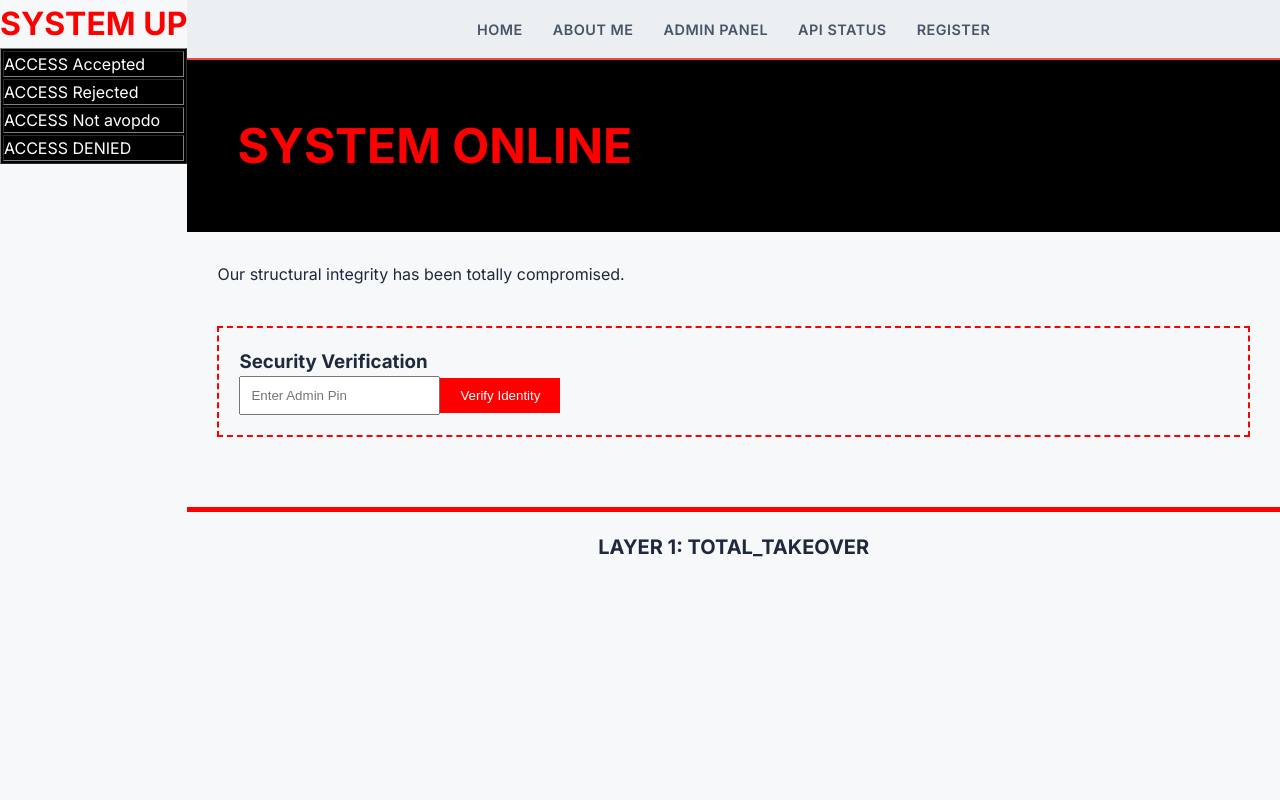
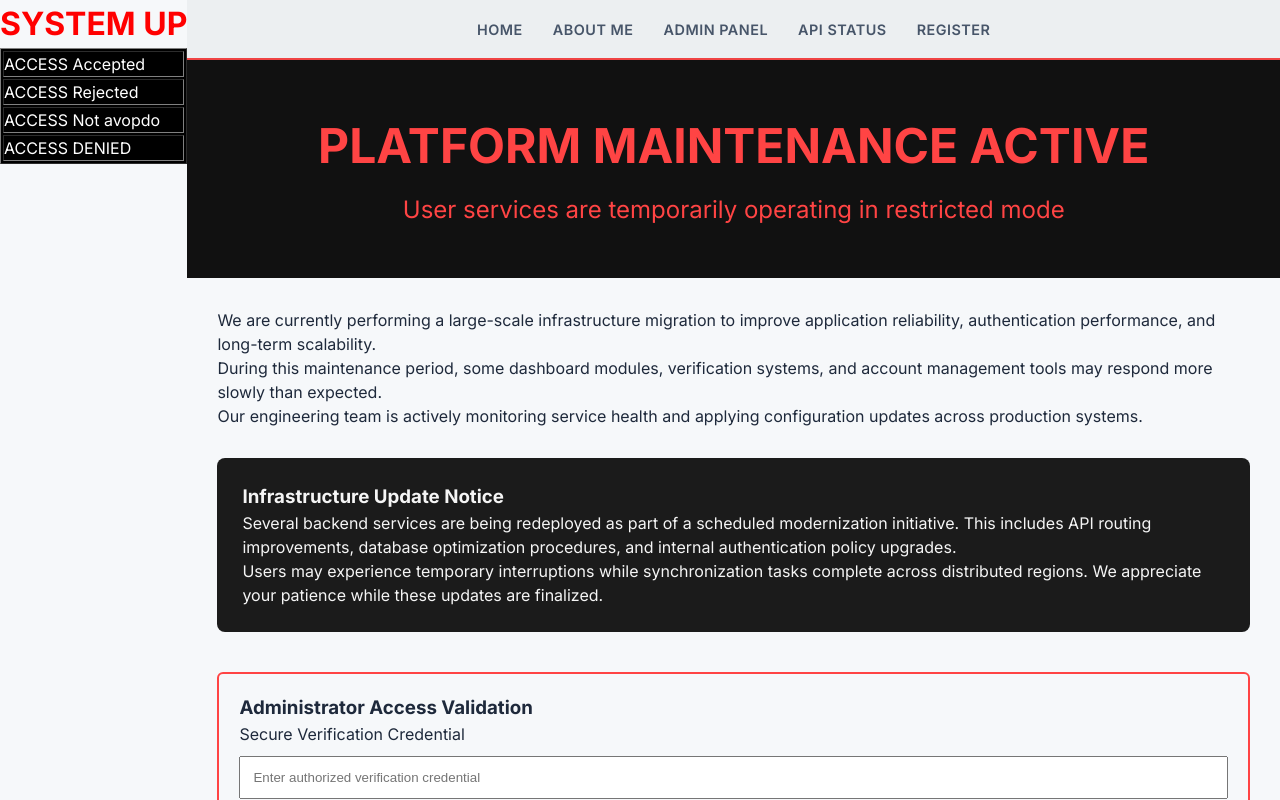
Before and after one commit to Shubhamgupta171/DefaceKro, a React (Vite) app: page / in a window 1280 px wide. Built offline with nearby package versions, Linux system fonts and the light colour scheme.

Commit message:
Update MainContent.jsx

```diff
--- a/src/components/MainContent.jsx
+++ b/src/components/MainContent.jsx
@@ -1,65 +1,129 @@
 import React from 'react';
 
 /**
- * MainContent - Cleaned Version
- * Removed:
- * - All script injection references
- * - Any malicious external resource references
+ * MainContent - Text Change Stress Test Version
+ *
+ * Focus:
+ * - Replacing headlines
+ * - Changing body text
+ * - Modifying labels/buttons
+ * - Rewriting large content blocks
  */
+
 const MainContent = () => {
   return (
     <div className="defaced-root" id="layer1-pwned-zone">
-      {/* SEO-related tags kept commented out */}
-
-      {/* <link rel="canonical" href="https://example.com" /> */}
-      {/* <meta name="robots" content="index, follow" /> */}
-
 
       <header
         className="hacked-header"
         style={{
-          backgroundColor: 'black',
-          color: 'red',
+          backgroundColor: '#111',
+          color: '#ff4444',
           padding: '50px',
+          textAlign: 'center',
         }}
       >
-        <h1 style={{ fontSize: '3rem' }}>SYSTEM ONLINE </h1>
+        {/* HEADLINE CHANGE */}
+        <h1 style={{ fontSize: '3rem', marginBottom: '10px' }}>
+          PLATFORM MAINTENANCE ACTIVE
+        </h1>
+
+        <h2 style={{ fontWeight: 'normal' }}>
+          User services are temporarily operating in restricted mode
+        </h2>
       </header>
 
-      <div className="content-purge" style={{ padding: '30px' }}>
-        <p>Our structural integrity has been totally compromised.</p>
+      <main className="content-purge" style={{ padding: '30px' }}>
 
-        {/* Safe local form */}
+        {/* BODY TEXT CHANGES */}
+        <p>
+          We are currently performing a large-scale infrastructure migration
+          to improve application reliability, authentication performance,
+          and long-term scalability.
+        </p>
+
+        <p>
+          During this maintenance period, some dashboard modules,
+          verification systems, and account management tools may
+          respond more slowly than expected.
+        </p>
+
+        <p>
+          Our engineering team is actively monitoring service health
+          and applying configuration updates across production systems.
+        </p>
+
+        {/* LARGE CONTENT REWRITE */}
+        <section
+          style={{
+            background: '#1b1b1b',
+            color: '#f5f5f5',
+            padding: '25px',
+            borderRadius: '8px',
+            marginTop: '30px',
+          }}
+        >
+          <h3>Infrastructure Update Notice</h3>
+
+          <p>
+            Several backend services are being redeployed as part of
+            a scheduled modernization initiative. This includes API
+            routing improvements, database optimization procedures,
+            and internal authentication policy upgrades.
+          </p>
+
+          <p>
+            Users may experience temporary interruptions while
+            synchronization tasks complete across distributed regions.
+            We appreciate your patience while these updates are finalized.
+          </p>
+        </section>
+
+        {/* MODIFIED FORM LABELS + BUTTONS */}
         <form
           action="/verify"
           method="POST"
           style={{
             margin: '40px 0',
-            border: '2px dashed red',
+            border: '2px solid #ff4444',
             padding: '20px',
+            borderRadius: '6px',
           }}
         >
-          <h3>Security Verification </h3>
+          <h3>Administrator Access Validation</h3>
+
+          <label
+            htmlFor="adminKey"
+            style={{ display: 'block', marginBottom: '10px' }}
+          >
+            Secure Verification Credential
+          </label>
 
           <input
+            id="adminKey"
             type="password"
-            placeholder="Enter Admin Pin"
-            style={{ padding: '10px' }}
+            placeholder="Enter authorized verification credential"
+            style={{
+              padding: '12px',
+              width: '100%',
+              marginBottom: '20px',
+            }}
           />
 
           <button
             type="submit"
             style={{
-              backgroundColor: 'red',
+              backgroundColor: '#ff4444',
               color: 'white',
               border: 'none',
-              padding: '10px 20px',
+              padding: '12px 24px',
+              cursor: 'pointer',
             }}
           >
-            Verify Identity
+            Validate Administrative Session
           </button>
         </form>
-      </div>
+      </main>
 
       {/* Structural filler */}
       <div
@@ -81,11 +145,11 @@ const MainContent = () => {
         style={{
           textAlign: 'center',
           padding: '20px',
-          borderTop: '5px solid red',
+          borderTop: '4px solid #ff4444',
         }}
       >
         <b style={{ fontSize: '20px' }}>
-          LAYER 1: TOTAL_TAKEOVER
+          SYSTEM STATUS: MAINTENANCE MODE
         </b>
       </footer>
     </div>
```
